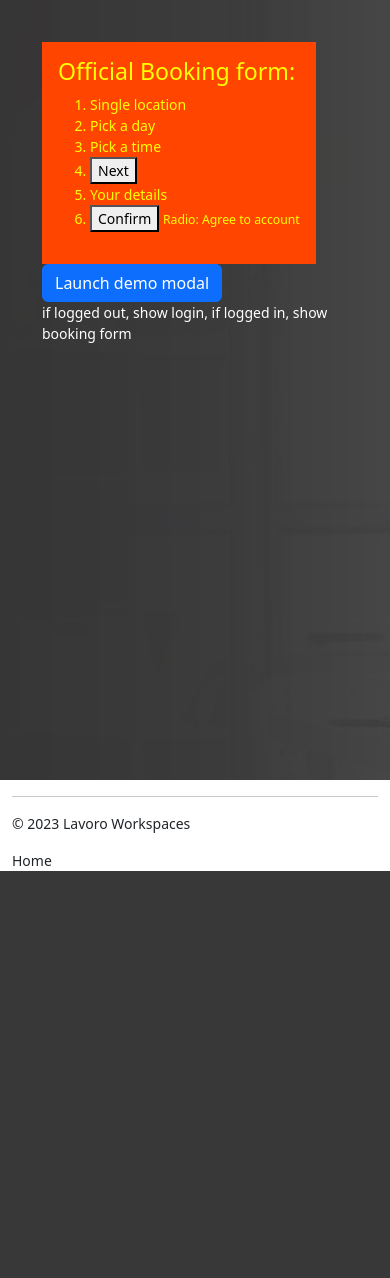
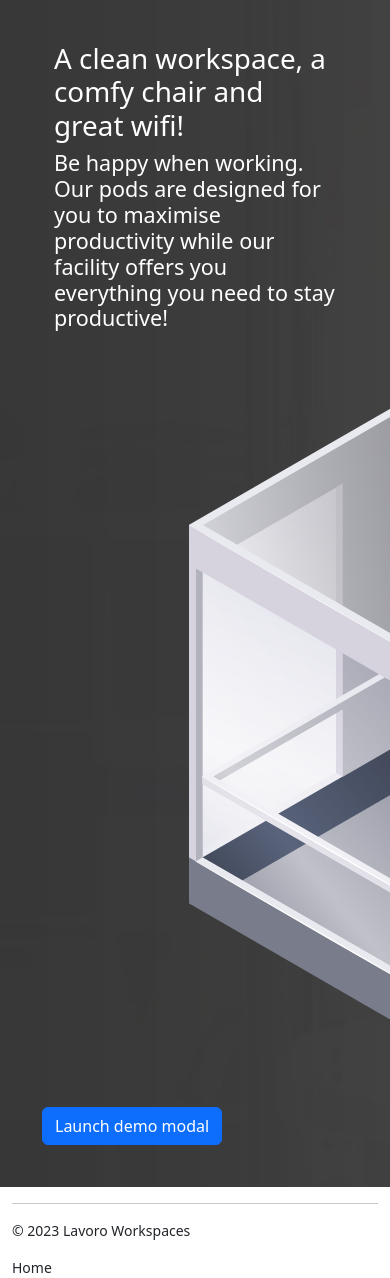
Before and after one commit to ivankrauseza/ci-project4, a Django app: page / in a window 390 px wide; the page is wider, and only the part inside the window is pictured. Shown: the part 64-1342 px from the top of that part. Before the commit the page ends 935 px from the top of that part, so only its background shows below. Run offline with Django 4.2, Linux system fonts and the light colour scheme; some libraries are stand-ins or nearby versions.

Commit message:
redirect to portal on login, custom home page display switch

```diff
--- a/booking/templates/index.html
+++ b/booking/templates/index.html
@@ -1,4 +1,6 @@
 {% extends 'base.html' %}
+{% load crispy_forms_tags %}
+{% load static %}
 
 {% load account %}
 
@@ -7,6 +9,16 @@
 {% block content %}
 
     <div class="hero_hme">
+        <div class="inner">
+            <div class="container-xl">
+                <div class="row">
+                    <div class="col-xs-12 col-sm-6 my-auto">
+                        {% if user.is_authenticated %}
+
+                        {% if user.is_staff %}
+                            staff can't make bookings
+                        {% endif %}
+                        {% if not user.is_staff %}
                             <div class="temp">
                                 <h3>Official Booking form:</h3>
                                 <ol>
@@ -21,14 +33,26 @@
                                     </li>
                                 </ol>
                             </div>
-
+                        {% endif %}
+                        {% else %}
+                        <h1>A clean workspace, a comfy chair and great wifi!</h1>
+                        <h4>
+                            Be happy when working. Our pods are designed for you to
+                            maximise productivity while our facility offers you
+                            everything you need to stay productive!
+                        </h4>
+                        {% endif %}
+                    </div>
+                    <div class="col-xs-12 col-sm-6">
+                        <img src="{% static '/images/cubes.png' %}"/>
+                    </div>
+                </div>
+            </div>
             <!-- Button trigger modal -->
             <button type="button" class="btn btn-primary" data-bs-toggle="modal" data-bs-target="#exampleModal">
                 Launch demo modal
             </button>
-
-
-        <div>if logged out, show login, if logged in, show booking form</div>
+        </div>
     </div>
 
 
--- a/booking/urls.py
+++ b/booking/urls.py
@@ -0,0 +1,6 @@
+from django.urls import path
+from .views import custom_login_redirect
+
+urlpatterns = [
+    # Other URL patterns
+]
--- a/booking/views.py
+++ b/booking/views.py
@@ -1,5 +1,16 @@
 from django.shortcuts import render
+from django.shortcuts import redirect
 
 
 def index(request):
     return render(request, 'index.html')
+
+
+def custom_login_redirect(request):
+    if request.user.is_authenticated:
+        if request.user.is_staff:
+            return redirect('/dashboard')
+        else:
+            return redirect('/profile')
+    else:
+        return redirect('login')
--- a/lavoro/urls.py
+++ b/lavoro/urls.py
@@ -9,6 +9,7 @@ urlpatterns = [
     path('', views.index, name='index'),
     path('admin/', admin.site.urls),
     path('accounts/', include('allauth.urls')),
+    path('custom-login-redirect/', views.custom_login_redirect, name='custom_login_redirect'),
     path('dashboard/', include('dashboard.urls')),
     path('profile/', include('members.urls')),
 ]
--- a/static/css/styles.css
+++ b/static/css/styles.css
@@ -111,6 +111,13 @@ main section .hero_hme {
   background-color: #0071BC;
   background: url("/static/images/background_hme.jpg") 50% 0 no-repeat;
   background-size: cover;
+  display: flex;
+  align-items: center;
+  justify-content: center;
+}
+main section .hero_hme .inner {
+  width: 100%;
+  height: 100%;
 }
 main section header {
   background-color: #fff;
--- a/static/css/styles.scss
+++ b/static/css/styles.scss
@@ -110,6 +110,13 @@ main {
             background-color: #0071BC;
             background: url("/static/images/background_hme.jpg") 50% 0 no-repeat;
             background-size: cover;
+            display: flex;
+            align-items: center;
+            justify-content: center;
+            .inner {
+                width: 100%;
+                height: 100%;
+            }
         }
         header {
             background-color: #fff;
--- a/static/js/scripts.js
+++ b/static/js/scripts.js
@@ -1,3 +1,2 @@
 $(document).ready(function () {
-    console.log('testing');
-  });
+});
```
Also changed, not shown: lavoro/settings.py (+12 -6 lines), templates/base.html (+0 -55 lines), README.md, db.sqlite3, static/images/cubes.png (added), 1 other file. Lines whose indentation alone changed are shown as unchanged.
